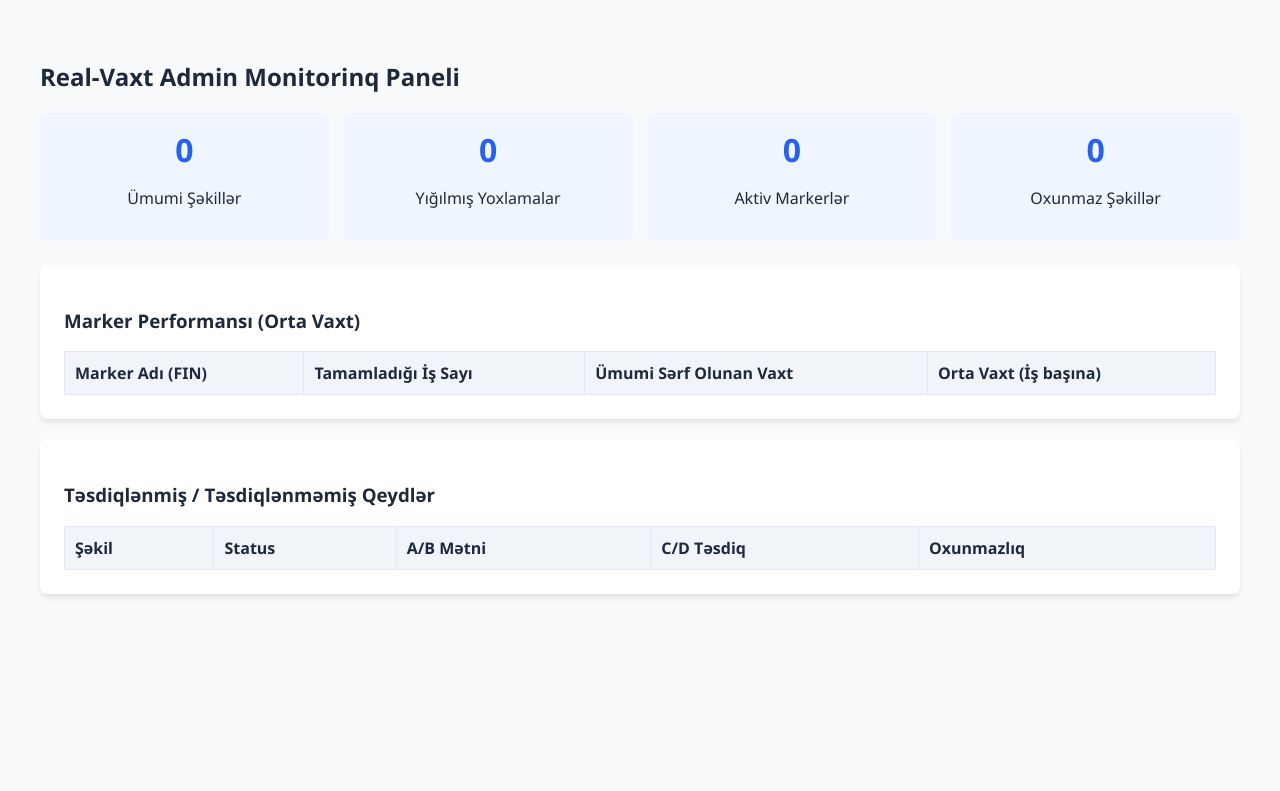
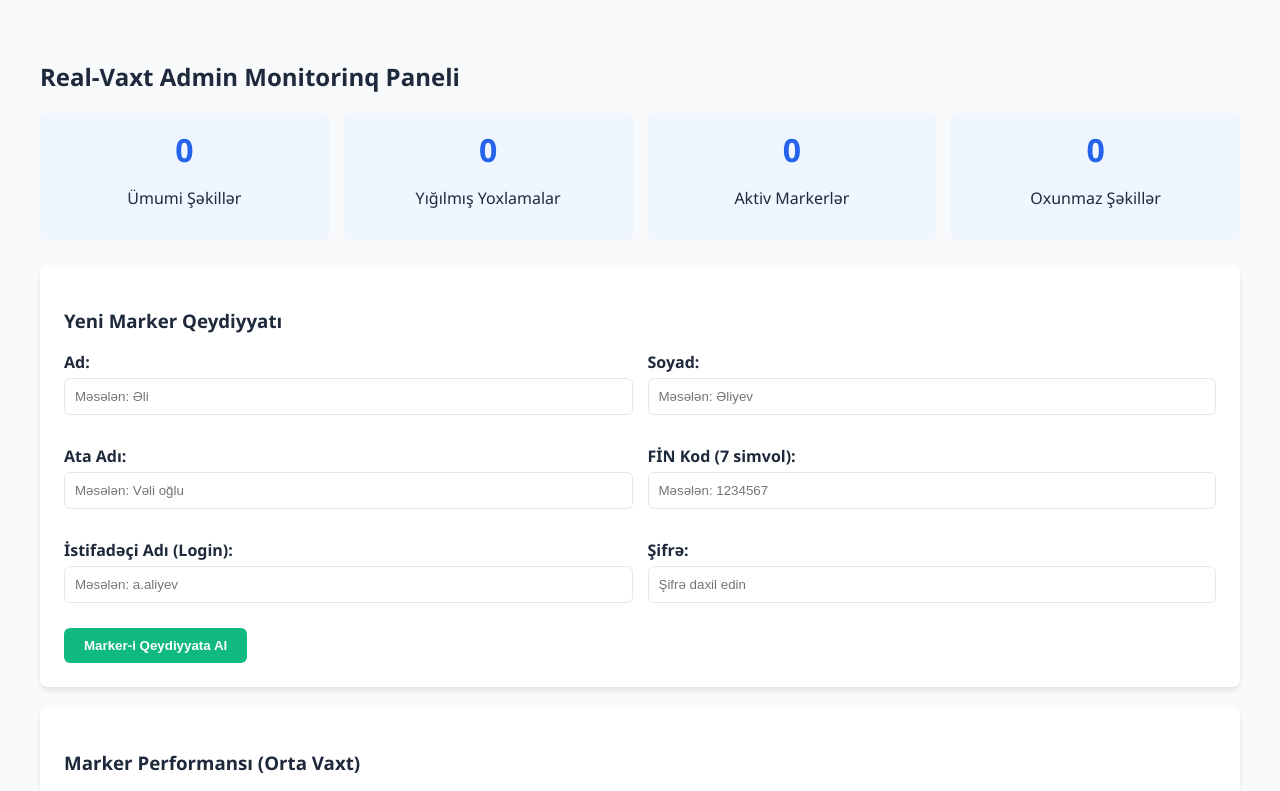
Before and after one commit to dim-marker/handwriting, a plain HTML site: page admin.html in a window 1280 px wide. Shown: the top 791 px of the page. Drawn offline with Linux system fonts and the light colour scheme; no server answers.

Commit message:
Add new marker registration form to admin page

```diff
--- a/admin.html
+++ b/admin.html
@@ -29,7 +29,38 @@
         <p>Oxunmaz Şəkillər</p>
       </div>
     </div>
-
+<!-- Yeni Marker Qeydiyyatı Formu -->
+<div class="card">
+  <h3>Yeni Marker Qeydiyyatı</h3>
+  <div style="display: grid; grid-template-columns: 1fr 1fr; gap: 15px;">
+    <div class="form-group">
+      <label>Ad:</label>
+      <input type="text" id="reg-name" placeholder="Məsələn: Əli">
+    </div>
+    <div class="form-group">
+      <label>Soyad:</label>
+      <input type="text" id="reg-surname" placeholder="Məsələn: Əliyev">
+    </div>
+    <div class="form-group">
+      <label>Ata Adı:</label>
+      <input type="text" id="reg-patronymic" placeholder="Məsələn: Vəli oğlu">
+    </div>
+    <div class="form-group">
+      <label>FİN Kod (7 simvol):</label>
+      <input type="text" id="reg-fin" maxlength="7" placeholder="Məsələn: 1234567">
+    </div>
+    <div class="form-group">
+      <label>İstifadəçi Adı (Login):</label>
+      <input type="text" id="reg-username" placeholder="Məsələn: a.aliyev">
+    </div>
+    <div class="form-group">
+      <label>Şifrə:</label>
+      <input type="password" id="reg-password" placeholder="Şifrə daxil edin">
+    </div>
+  </div>
+  <button id="register-marker-btn" class="success" style="margin-top: 10px;">Marker-i Qeydiyyata Al</button>
+  <p id="reg-success-msg" style="color: green; margin-top: 10px;" class="hidden">Marker uğurla qeydiyyata alındı!</p>
+</div>
     <!-- Markerlərin Siyahısı və Perfomans -->
     <div class="card">
       <h3>Marker Performansı (Orta Vaxt)</h3>
```
